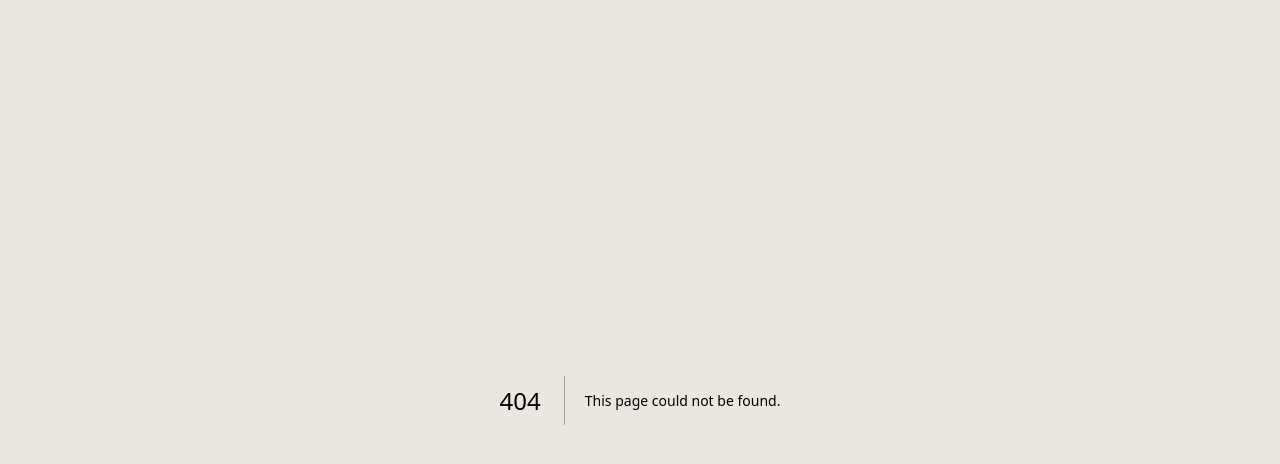
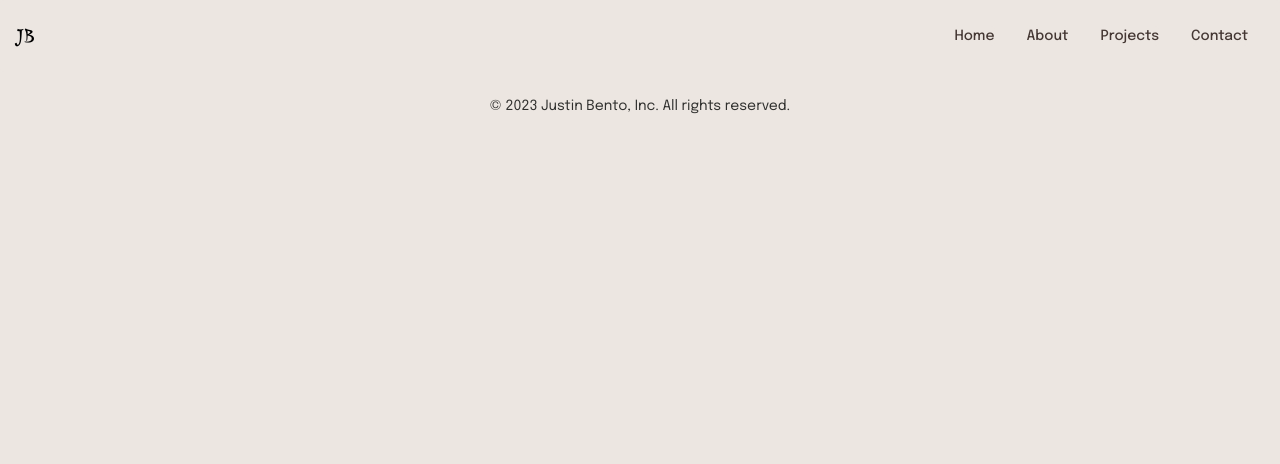
Before and after one commit to Justin-Bento/portfolio, a Next.js app: page /projects/1 in a window 1280 px wide. Before the commit this address had no page. Shown: the top 464 px of the page. Built offline with nearby package versions, Linux system fonts and the light colour scheme.

Commit message:
created a dynamic page to render additional conotent

```diff
--- /dev/null
+++ b/pages/projects/[slug].tsx
@@ -0,0 +1,14 @@
+import Header from "@/components/Header";
+import Footer from "@/components/Footer";
+
+export default function ProjectsSlug() {
+  return (
+    <>
+      <Header />
+      <main className="">
+
+      </main>
+      <Footer />
+    </>
+  )
+}
```
